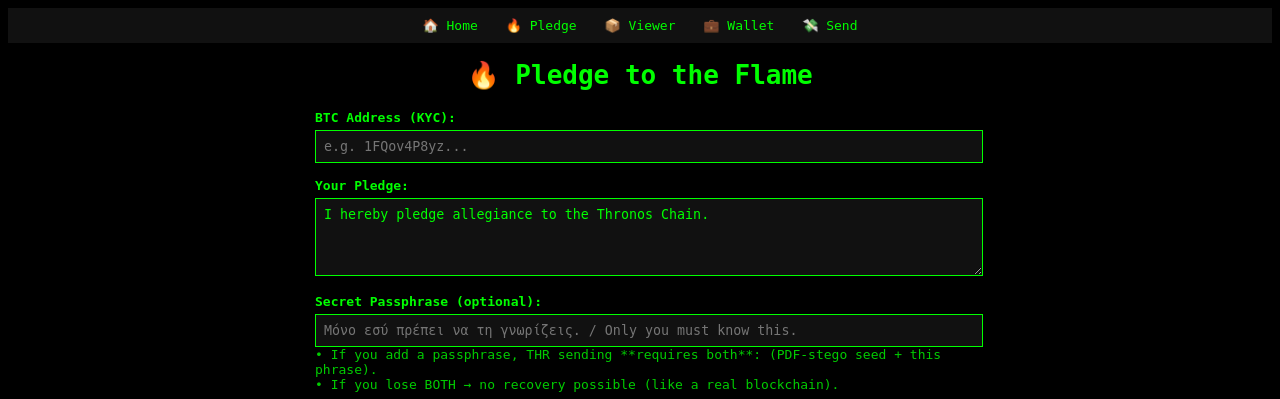
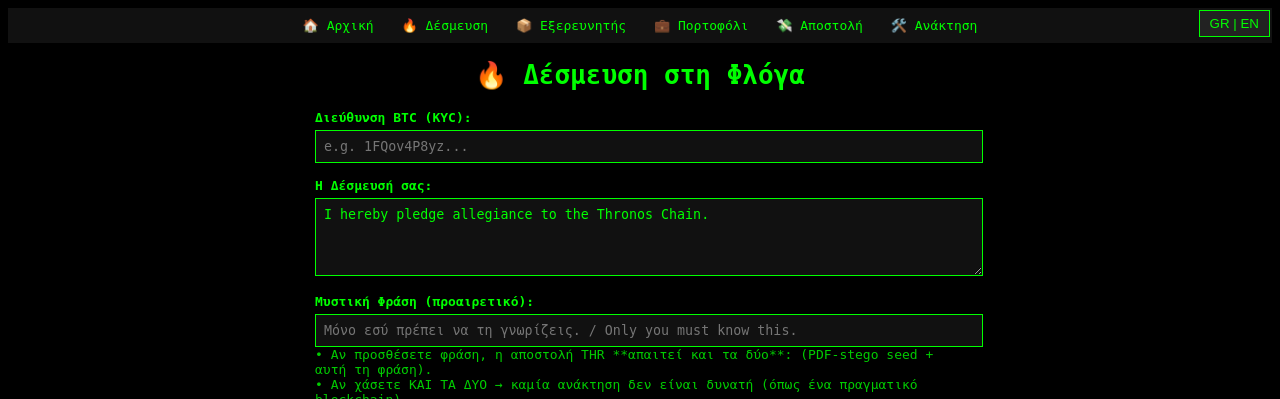
Before and after one commit to Tsipchain/thronos-V2, a Flask app: page /pledge in a window 1280 px wide. Shown: the top 399 px of the page. Run offline with Flask 2, Linux system fonts and the light colour scheme.

Commit message:
Update pledge_form.html

```diff
--- a/thronosChain-main/templates/pledge_form.html
+++ b/thronosChain-main/templates/pledge_form.html
@@ -23,62 +23,104 @@
     #result.error{ border-color:red; color:red; }
     #result.success{ border-color:#0f0; }
     .pdf-link{ color:#0f0; text-decoration:underline; }
+    .lang-toggle {
+        position: absolute;
+        top: 10px;
+        right: 10px;
+        background: #222;
+        color: #0f0;
+        border: 1px solid #0f0;
+        padding: 5px 10px;
+        cursor: pointer;
+    }
+    .lang-en { display: none; }
   </style>
 </head>
 
 <body>
 
+<button class="lang-toggle" onclick="toggleLanguage()">GR | EN</button>
+
 <nav>
-  <a href="/">🏠 Home</a>
-  <a href="/pledge">🔥 Pledge</a>
-  <a href="/viewer">📦 Viewer</a>
-  <a href="/wallet">💼 Wallet</a>
-  <a href="/send">💸 Send</a>
+  <a href="/">🏠 <span class="lang-el">Αρχική</span><span class="lang-en">Home</span></a>
+  <a href="/pledge">🔥 <span class="lang-el">Δέσμευση</span><span class="lang-en">Pledge</span></a>
+  <a href="/viewer">📦 <span class="lang-el">Εξερευνητής</span><span class="lang-en">Viewer</span></a>
+  <a href="/wallet">💼 <span class="lang-el">Πορτοφόλι</span><span class="lang-en">Wallet</span></a>
+  <a href="/send">💸 <span class="lang-el">Αποστολή</span><span class="lang-en">Send</span></a>
+  <a href="/recovery">🛠️ <span class="lang-el">Ανάκτηση</span><span class="lang-en">Recovery</span></a>
 </nav>
 
-<h1>🔥 Pledge to the Flame</h1>
+<h1>🔥 <span class="lang-el">Δέσμευση στη Φλόγα</span><span class="lang-en">Pledge to the Flame</span></h1>
 
 <form id="pledgeForm">
 
-  <label>BTC Address (KYC):</label>
+  <label><span class="lang-el">Διεύθυνση BTC (KYC):</span><span class="lang-en">BTC Address (KYC):</span></label>
   <input id="btc_address" placeholder="e.g. 1FQov4P8yz..." required>
 
-  <label>Your Pledge:</label>
+  <label><span class="lang-el">Η Δέσμευσή σας:</span><span class="lang-en">Your Pledge:</span></label>
   <textarea id="pledge_text" rows="4">I hereby pledge allegiance to the Thronos Chain.</textarea>
 
-  <label>Secret Passphrase (optional):</label>
+  <label><span class="lang-el">Μυστική Φράση (προαιρετικό):</span><span class="lang-en">Secret Passphrase (optional):</span></label>
   <input id="user_passphrase" placeholder="Μόνο εσύ πρέπει να τη γνωρίζεις. / Only you must know this.">
   <div class="info">
-    • If you add a passphrase, THR sending **requires both**: (PDF-stego seed + this phrase).<br>
-    • If you lose BOTH → no recovery possible (like a real blockchain).
+    • <span class="lang-el">Αν προσθέσετε φράση, η αποστολή THR **απαιτεί και τα δύο**: (PDF-stego seed + αυτή τη φράση).</span><span class="lang-en">If you add a passphrase, THR sending **requires both**: (PDF-stego seed + this phrase).</span><br>
+    • <span class="lang-el">Αν χάσετε ΚΑΙ ΤΑ ΔΥΟ → καμία ανάκτηση δεν είναι δυνατή (όπως ένα πραγματικό blockchain).</span><span class="lang-en">If you lose BOTH → no recovery possible (like a real blockchain).</span>
   </div>
 
   <br><br>
 
   <div style="border:1px dashed #0f0; padding:15px; text-align:center;">
-    <p>Send a minimum BTC fee to:</p>
+    <p><span class="lang-el">Στείλτε ελάχιστο BTC fee στο:</span><span class="lang-en">Send a minimum BTC fee to:</span></p>
     <p><b>1QFeDPwEF8yEgPEfP79hpc8pHytXMz9oEQ</b></p>
     <img src="https://api.qrserver.com/v1/create-qr-code/?size=150x150&data=bitcoin:1QFeDPwEF8yEgPEfP79hpc8pHytXMz9oEQ"
          id="qr" title="Click to copy address" style="cursor:pointer;">
-    <p style="font-size:12px">(Click QR to copy BTC address)</p>
+    <p style="font-size:12px"><span class="lang-el">(Κλικ στο QR για αντιγραφή BTC διεύθυνσης)</span><span class="lang-en">(Click QR to copy BTC address)</span></p>
   </div>
 
-  <button type="submit">Submit Pledge</button>
+  <button type="submit"><span class="lang-el">Υποβολή Δέσμευσης</span><span class="lang-en">Submit Pledge</span></button>
 </form>
 
 <div id="result"></div>
 
 <script>
+function toggleLanguage() {
+    const currentLang = localStorage.getItem('lang') || 'el';
+    const newLang = currentLang === 'el' ? 'en' : 'el';
+    setLanguage(newLang);
+}
+
+function setLanguage(lang) {
+    localStorage.setItem('lang', lang);
+    const elElements = document.querySelectorAll('.lang-el');
+    const enElements = document.querySelectorAll('.lang-en');
+
+    if (lang === 'el') {
+        elElements.forEach(el => el.style.display = 'inline');
+        enElements.forEach(el => el.style.display = 'none');
+    } else {
+        elElements.forEach(el => el.style.display = 'none');
+        enElements.forEach(el => el.style.display = 'inline');
+    }
+}
+
+document.addEventListener('DOMContentLoaded', () => {
+    const savedLang = localStorage.getItem('lang') || 'el';
+    setLanguage(savedLang);
+});
+
 document.getElementById("qr").onclick = () => {
   navigator.clipboard.writeText("1QFeDPwEF8yEgPEfP79hpc8pHytXMz9oEQ");
-  alert("BTC address copied!");
+  const lang = localStorage.getItem('lang') || 'el';
+  alert(lang === 'el' ? "Η διεύθυνση BTC αντιγράφηκε!" : "BTC address copied!");
 };
 
 document.getElementById("pledgeForm").onsubmit = async (e) => {
   e.preventDefault();
   const result = document.getElementById("result");
+  const lang = localStorage.getItem('lang') || 'el';
+
   result.className = "";
-  result.textContent = "⏳ Processing...";
+  result.textContent = lang === 'el' ? "⏳ Επεξεργασία..." : "⏳ Processing...";
 
   const payload = {
     btc_address: document.getElementById("btc_address").value.trim(),
@@ -96,16 +138,35 @@ document.getElementById("pledgeForm").onsubmit = async (e) => {
     if (!r.ok) throw new Error(data.error || data.message || "Unknown error");
 
     result.classList.add("success");
+
+    const msg = lang === 'el' ? {
+        accepted: "🔥 Η Δέσμευση Έγινε Δεκτή!",
+        addr: "Διεύθυνση THR",
+        hash: "Pledge Hash",
+        pdf: "Λήψη Συμβολαίου PDF",
+        wallet: "Μετάβαση στο Πορτοφόλι",
+        miner: "Λήψη Miner Kit"
+    } : {
+        accepted: "🔥 Pledge Accepted!",
+        addr: "THR Address",
+        hash: "Pledge Hash",
+        pdf: "Download Contract PDF",
+        wallet: "Go to Wallet",
+        miner: "Download Miner Kit"
+    };
+
     result.innerHTML = `
-      <b>🔥 Pledge Accepted!</b><br><br>
-      THR Address: <code>${data.thr_address}</code><br>
-      Pledge Hash: <code>${data.pledge_hash}</code><br><br>
-      📄 <a class="pdf-link" href="/contracts/${data.pdf_filename}" target="_blank">Download Contract PDF</a><br><br>
-      💼 <a href="/wallet/${data.thr_address}">Go to Wallet</a>
+      <b>${msg.accepted}</b><br><br>
+      ${msg.addr}: <code>${data.thr_address}</code><br>
+      ${msg.hash}: <code>${data.pledge_hash}</code><br><br>
+      📄 <a class="pdf-link" href="/contracts/${data.pdf_filename}" target="_blank">${msg.pdf}</a><br>
+      ⛏️ <a class="pdf-link" href="/static/miner_kit.zip" download>${msg.miner}</a><br><br>
+      💼 <a href="/wallet/${data.thr_address}">${msg.wallet}</a>
     `;
   } catch (err) {
     result.classList.add("error");
-    result.innerHTML = `<b>❌ Error:</b> ${err.message}`;
+    const errMsg = lang === 'el' ? "❌ Σφάλμα:" : "❌ Error:";
+    result.innerHTML = `<b>${errMsg}</b> ${err.message}`;
   }
 };
 </script>
```
